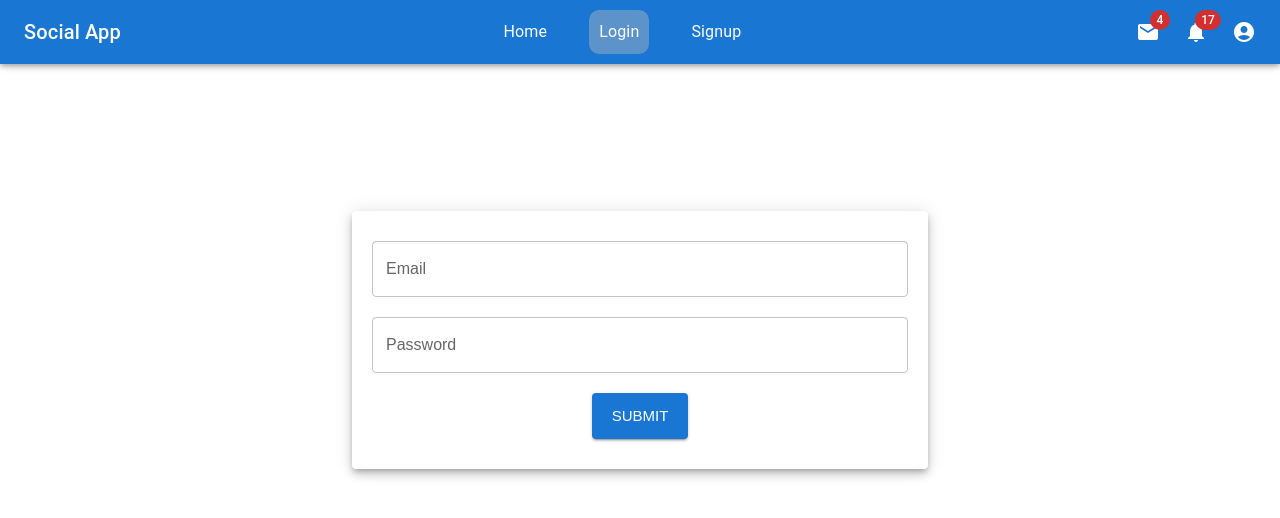
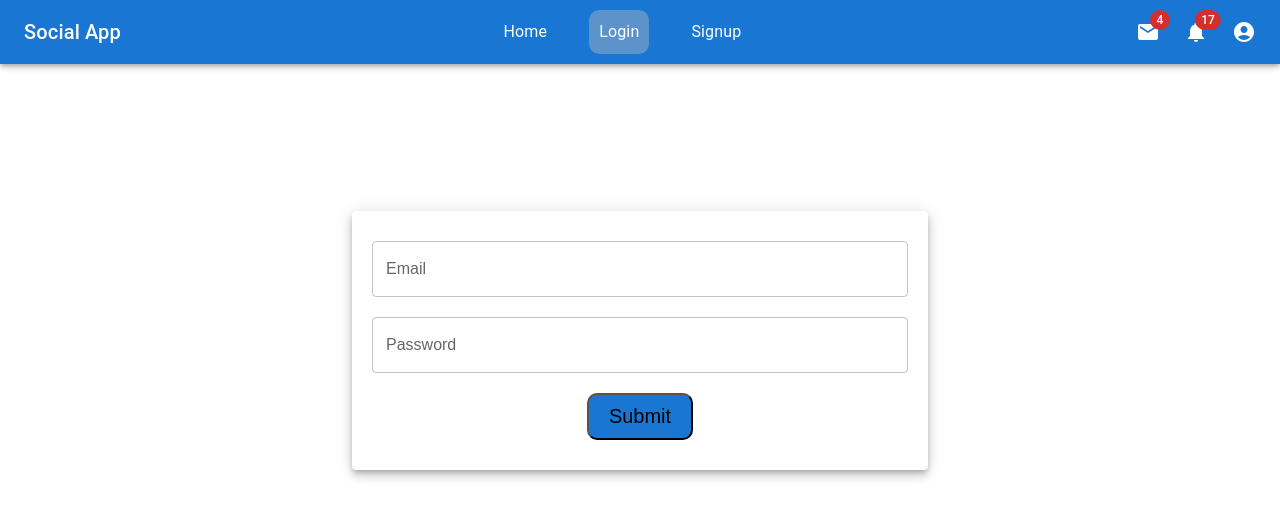
Before and after one commit to elref7i/social-app, a Next.js app: page /login in a window 1280 px wide. Shown: the top 518 px of the page. Built offline with nearby package versions, Linux system fonts and the light colour scheme; what @mui/material-nextjs would draw is missing.

Commit message:
Finish Login

```diff
--- a/package.json
+++ b/package.json
@@ -21,6 +21,7 @@
     "next": "15.1.4",
     "react": "^19.0.0",
     "react-dom": "^19.0.0",
+    "react-hot-toast": "^2.5.1",
     "react-redux": "^9.2.0",
     "yup": "^1.6.1"
   },
--- a/src/app/(auth)/login/page.tsx
+++ b/src/app/(auth)/login/page.tsx
@@ -2,15 +2,19 @@
 import { useAppDispatch, useAppSelector } from '@/hooks/store.hook';
 import { login } from '@/store/features/user.slice';
 import { formikLogin } from '@/types/formik.types';
-import { Box, Button, Container, Paper, TextField } from '@mui/material';
+import { Box, Container, Paper, TextField } from '@mui/material';
 import { useFormik } from 'formik';
+import { useRouter } from 'next/navigation';
 import * as Yup from 'yup';
 
 export default function page() {
+  // eslint-disable-next-line react-hooks/rules-of-hooks
   const dispatch = useAppDispatch();
   const passwordRegx = /^[a-zA-Z0-9!@#$%^&*]{6,20}$/;
   const emailRegx = /[^@ \t\r\n]+@[^@ \t\r\n]+\.[^@ \t\r\n]+/;
+  const router = useRouter();
 
+  // eslint-disable-next-line react-hooks/rules-of-hooks
   const { token } = useAppSelector((store) => store.userReducer);
 
   const validationSchema = Yup.object({
@@ -29,8 +33,19 @@ export default function page() {
   const { handleBlur, handleChange, handleSubmit, values } = useFormik({
     initialValues,
     validationSchema,
+    //* تعرف انى ممكن بدخلنى فى fullfilled
     onSubmit: (values) => {
-      dispatch(login(values));
+      dispatch(login(values))
+        .then((res) => {
+          if (res.payload.message === 'success') {
+            setTimeout(() => {
+              router.push('/');
+            }, 2000);
+          }
+        })
+        .catch((error) => {
+          console.log(error);
+        });
     },
   });
   return (
@@ -95,18 +110,19 @@ export default function page() {
                   ':focus': { borderColor: 'red' },
                 }}
               />
-              <Button
+              <button
                 type="submit"
-                variant="contained"
-                sx={{
-                  px: '20px',
-                  py: '10px',
-                  font: 'bold',
-                  fontSize: '15px',
+                style={{
+                  paddingBlock: '10px',
+                  paddingInline: '20px',
+                  borderRadius: '10px',
+                  backgroundColor: '#1976D2',
+                  cursor: 'pointer',
+                  fontSize: '20px',
                 }}
               >
                 Submit
-              </Button>
+              </button>
             </form>
           </Paper>
         </Container>
--- a/src/app/layout.tsx
+++ b/src/app/layout.tsx
@@ -7,6 +7,7 @@ import theme from '@/theme';
 import ReduxProvider from '@/components/ReduxProvider/ReduxProvider';
 import Navbar from '@/components/Navbar/Navbar';
 import { Box } from '@mui/material';
+import { Toaster } from 'react-hot-toast';
 
 const geistSans = Geist({
   variable: '--font-geist-sans',
@@ -36,7 +37,10 @@ export default function RootLayout({
         <AppRouterCacheProvider>
           <ThemeProvider theme={theme}>
             <ReduxProvider>
-              <Box sx={{ minHeight: '60vh', pt: '100px' }}>{children}</Box>
+              <Box sx={{ minHeight: '60vh', pt: '100px' }}>
+                {children}
+                <Toaster />
+              </Box>
             </ReduxProvider>
           </ThemeProvider>
         </AppRouterCacheProvider>
--- a/src/store/features/user.slice.ts
+++ b/src/store/features/user.slice.ts
@@ -1,12 +1,13 @@
 import { userState } from '@/types/user.types';
 import { createAsyncThunk, createSlice } from '@reduxjs/toolkit';
 import axios from 'axios';
+import toast from 'react-hot-toast';
 
 export const login = createAsyncThunk(
   '/user/login',
-  async function (values: { email: string; password: string }) {
+  async (values: { email: string; password: string }) => {
     const options = {
-      url: 'https://linked-posts.routemisr.com/users/signup',
+      url: 'https://linked-posts.routemisr.com/users/signin',
       method: 'POST',
       data: values,
     };
@@ -15,21 +16,25 @@ export const login = createAsyncThunk(
   }
 );
 const initialState: userState = {
-  token: null,
+  token: localStorage.getItem('token'),
   isLoading: true,
-  isFetched: false,
-  isPending: true,
-  isError: false,
-  error: null,
 };
+
 const userSlice = createSlice({
   name: 'user',
   initialState,
   reducers: {},
   extraReducers: function (builder) {
-    builder.addCase(login.fulfilled, function () {});
-    builder.addCase(login.rejected, function () {});
-    builder.addCase(login.pending, function () {});
+    builder.addCase(login.fulfilled, function (state, action) {
+      toast.success('success');
+      state.token = action.payload.token;
+      state.isLoading = false;
+      localStorage.setItem('token', action.payload.token);
+    });
+    builder.addCase(login.rejected, function (state, action) {
+      toast.error('error');
+    });
+    // builder.addCase(login.pending, function (state, action) {});
   },
 });
 const userReducer = userSlice.reducer;
--- a/src/types/user.types.ts
+++ b/src/types/user.types.ts
@@ -1,8 +1,4 @@
 export interface userState {
   token: null | string;
   isLoading: boolean;
-  isFetched: boolean;
-  isPending: boolean;
-  isError: boolean;
-  error: null | string;
 }
```
Also changed, not shown: 1 other file (tests, documents, lock files or other folders).
